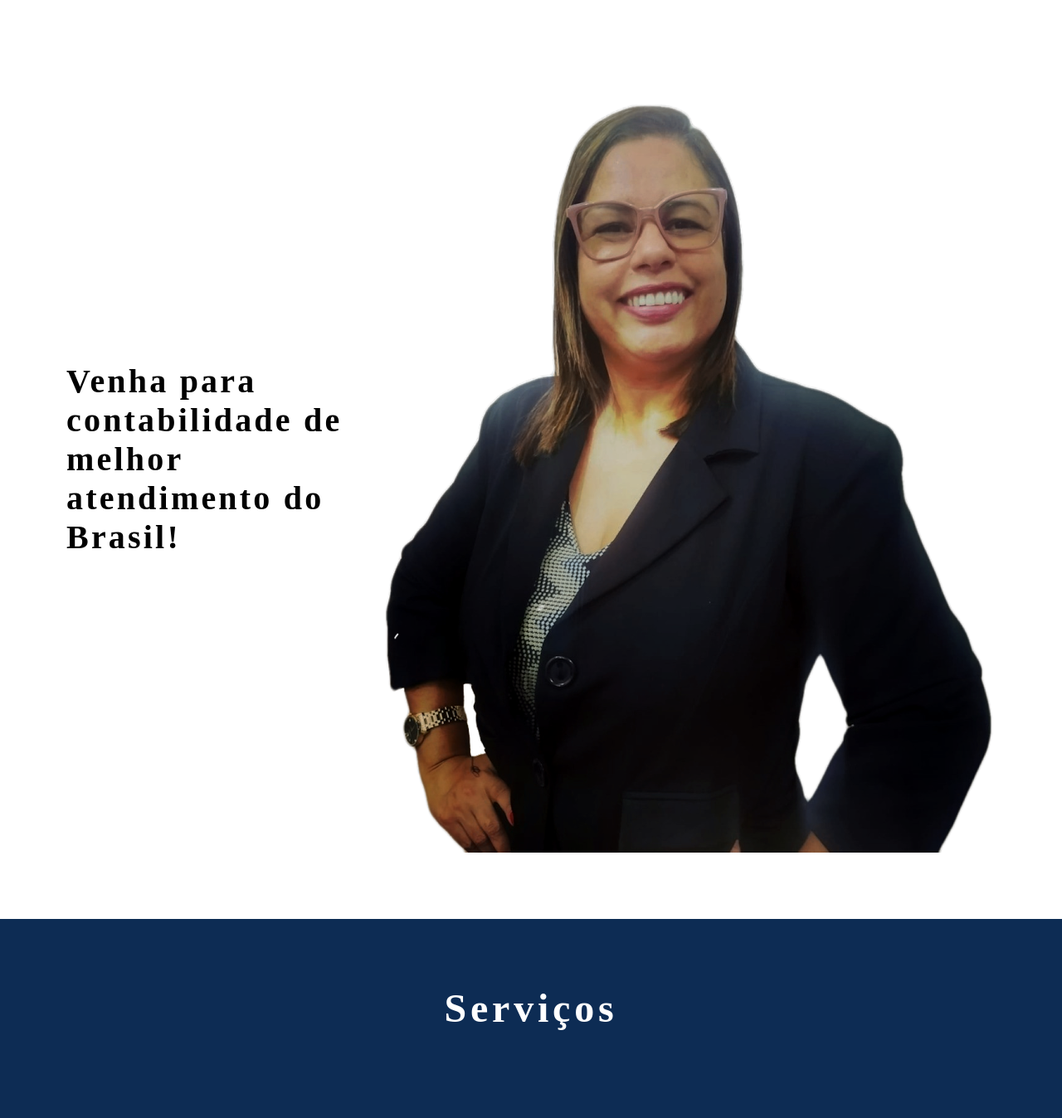
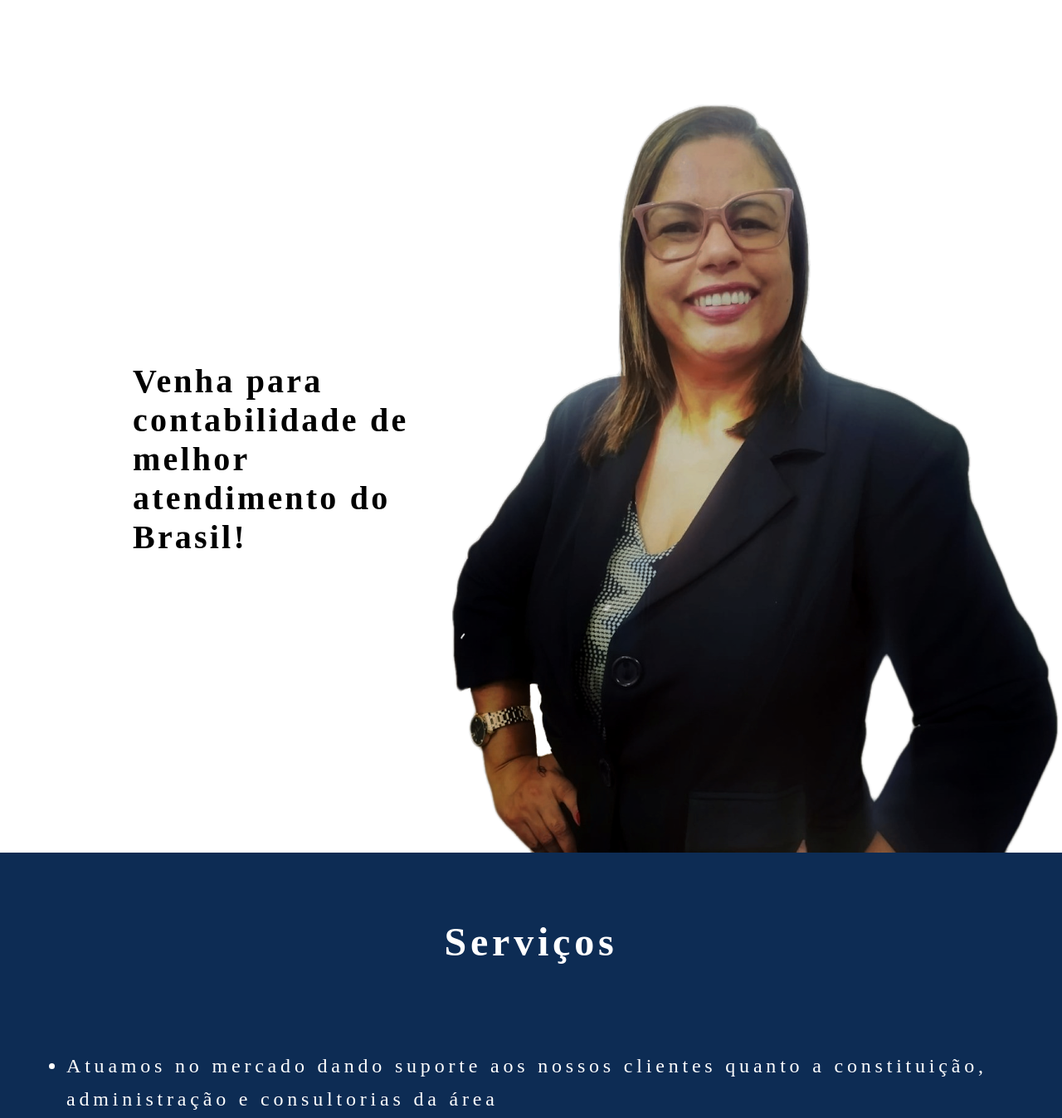
Before and after one commit to k41n3w/univesp-pi-i-rjm, a Flask app: page / in a window 1280 px wide. Shown: the part 140-1488 px from the top of that part at 83% size. Run offline with Flask 2, Linux system fonts and the light colour scheme; data comes from the database, SQL or seed files in the repository; the page is wider than the window, and the part outside it is not shown.

Commit message:
Ajusta bloco principal

```diff
--- a/static/css/styles.css
+++ b/static/css/styles.css
@@ -54,7 +54,7 @@ nav ul li a:hover {
 
 header#banner {
   background-color: #FFF;
-  padding: 80px;
+  padding-top: 80px;
   display: flex;
   align-items: center;
   min-height: 30rem;
--- a/templates/index.html
+++ b/templates/index.html
@@ -31,15 +31,13 @@
    </nav>
 
    <header id="banner">
-
       <div>
-         <h1>
+         <h1 style="padding-left: 10rem">
             Venha para contabilidade de melhor atendimento do Brasil!
          </h1>
       </div>
 
       <img src="{{url_for('static', filename='img/front-model.png')}}" alt="">
-
    </header>
 
    <header id="services">
```
